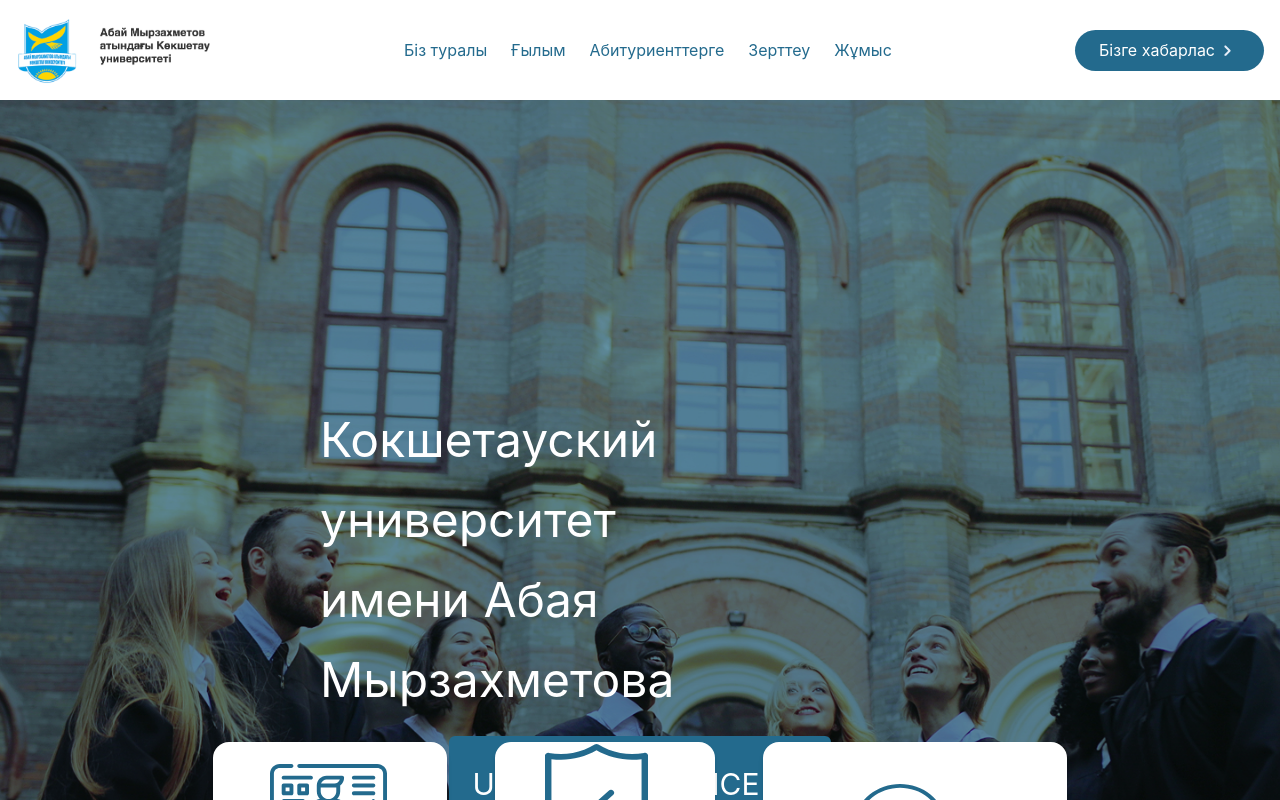
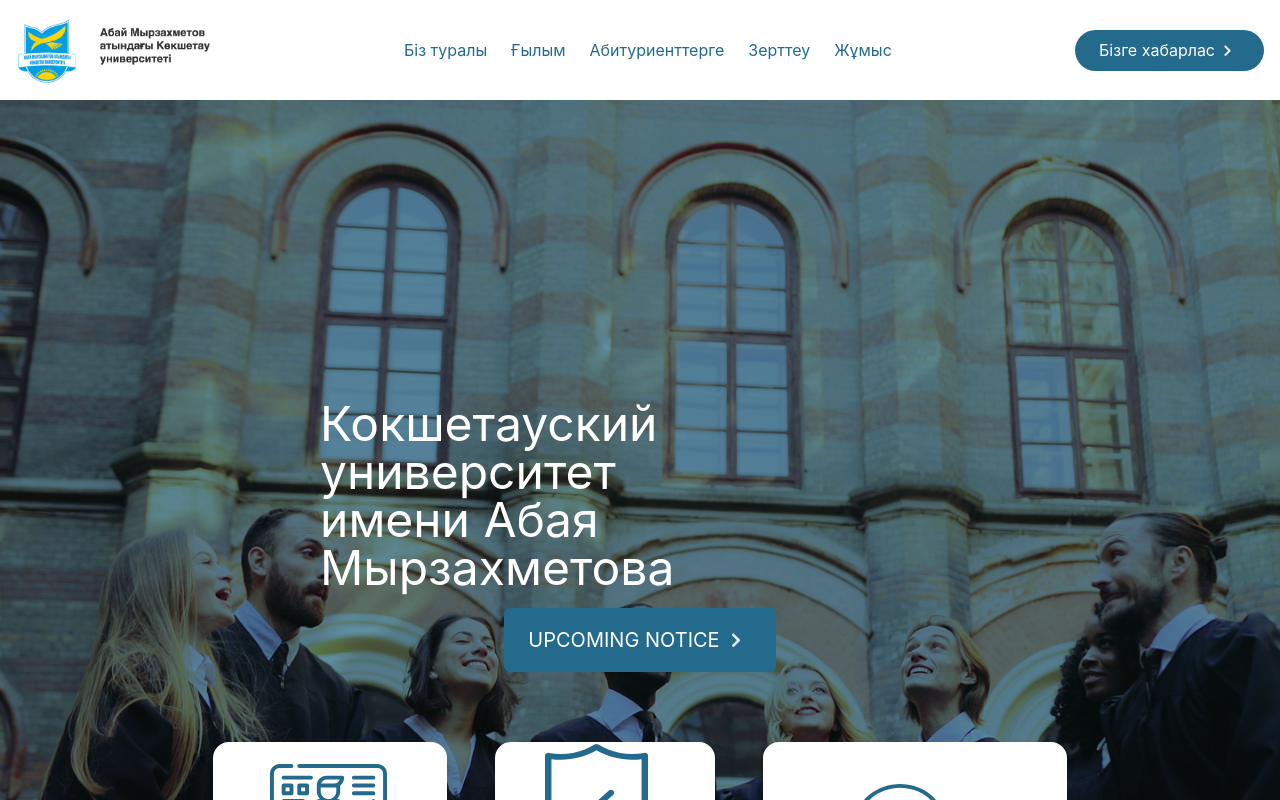
Before and after one commit to dagamaDev/kuam, a Vue app: page / in a window 1280 px wide. Shown: the top 800 px of the page. Built offline with nearby package versions, Linux system fonts and the light colour scheme; the HTML template or start-up script is replaced by a standard one.

Commit message:
fix(hero component button)

```diff
--- a/src/components/universityMain.vue
+++ b/src/components/universityMain.vue
@@ -2,10 +2,10 @@
     <div class="absolute">
         <div class="flex flex-col items-center">
             <div class="flex justify-center gap-3 mb-4">
-                <h1 class="text-5xl text-white leading-20">Кокшетауский университет <br> имени Абая Мырзахметова</h1>
+                <h1 class="text-5xl text-white leading-12">Кокшетауский университет <br> имени Абая Мырзахметова</h1>
             </div>
-            <button class="bg-[#236A8D] flex items-center text-white px-6 py-6 rounded-md text-3xl">
-                <span>UPCOMING NOTICE</span> <span><img class="size-12" src='../assets/outline.svg' alt=""></span>
+            <button class="bg-[#236A8D] flex items-center text-white px-6 py-4 rounded-md text-xl">
+                <span>UPCOMING NOTICE</span> <span><img class="size-8" src='../assets/outline.svg' alt=""></span>
             </button>
         </div>
     </div>
```
